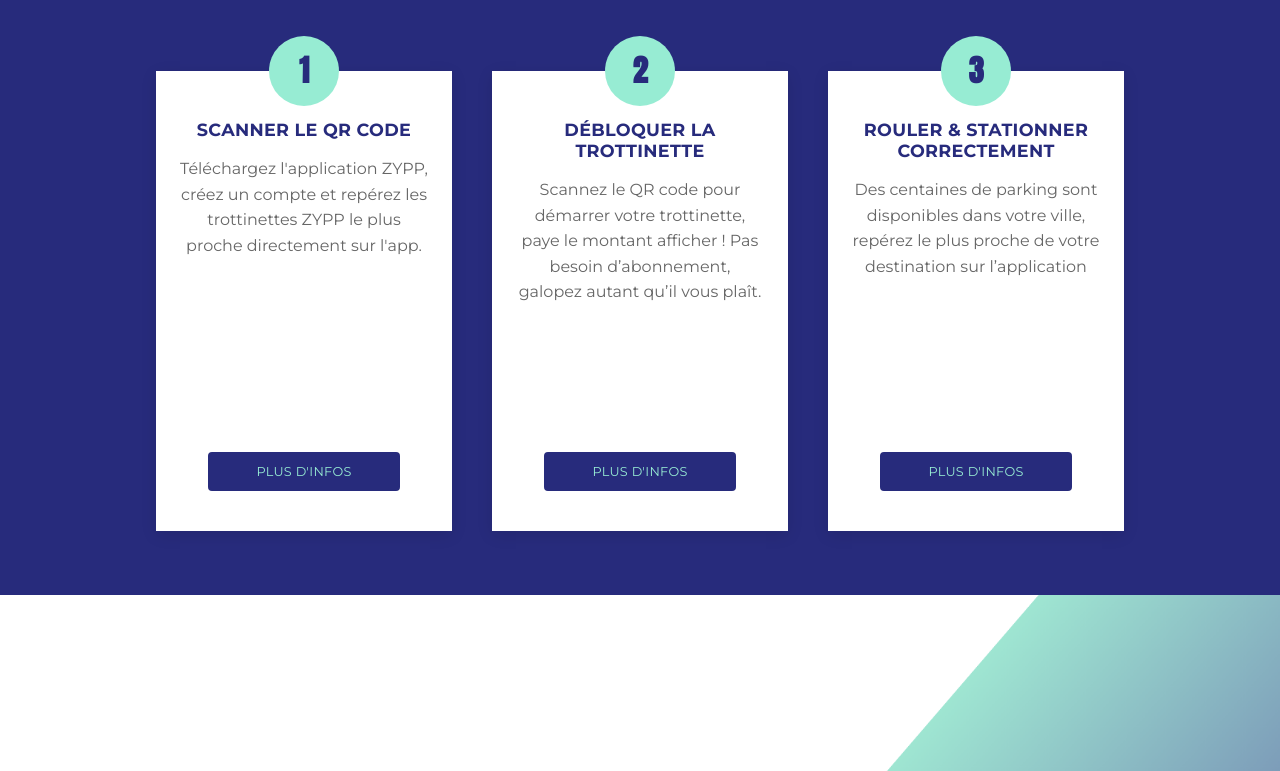
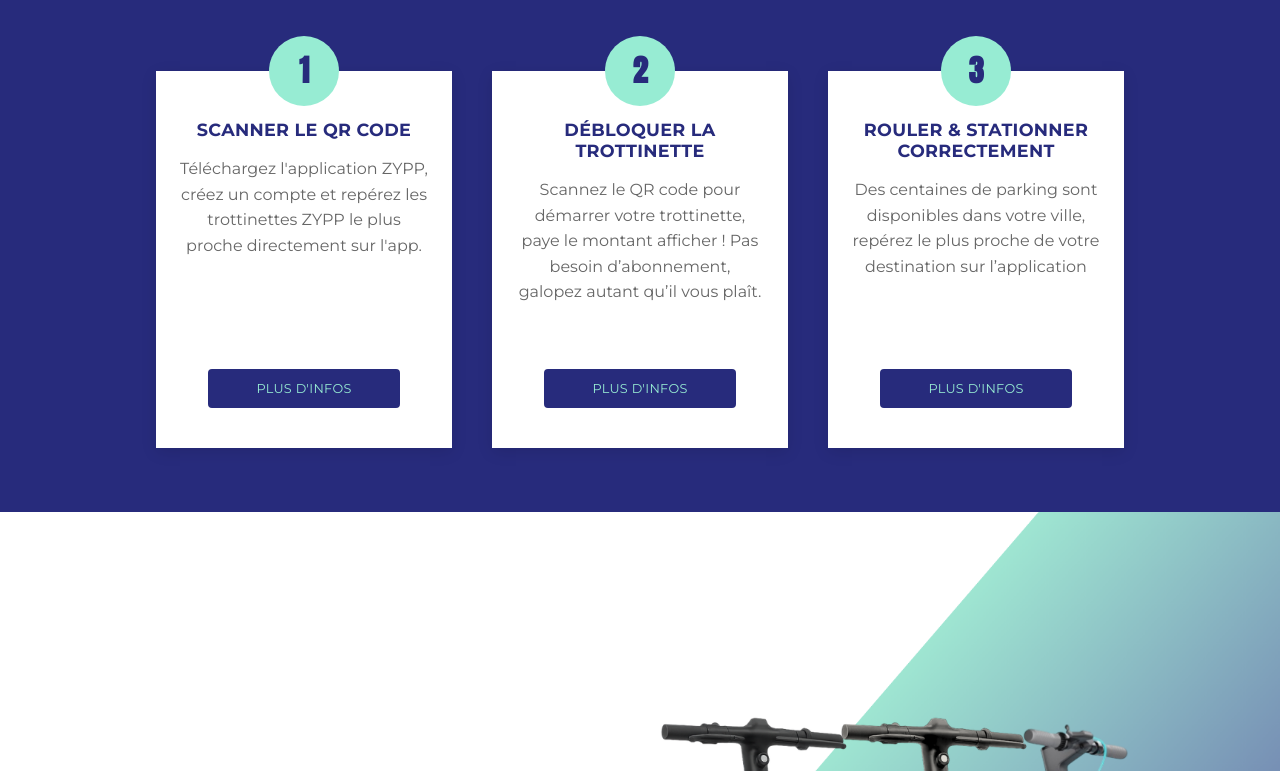
Before and after one commit to Salimou95/Zypp, a PHP site: page / in a window 1280 px wide. Shown: the part 2982-3753 px from the top of the page. Run offline with PHP 8.4, Linux system fonts and the light colour scheme.

Commit message:
correction cercle

```diff
--- a/assets/css/style.css
+++ b/assets/css/style.css
@@ -763,7 +763,7 @@ body.has-fixed-nav { padding-top:90px; }
     text-align: center;
     box-shadow: 0 4px 15px rgba(0,0,0,0.1);
     height: 100%;
-    min-height: 420px; /* Augmentation de la hauteur minimale */
+    min-height: 280px; /* Réduction de 420px à 380px */
     display: flex;
     flex-direction: column;
     transition: transform 0.3s ease, box-shadow 0.3s ease;
```
